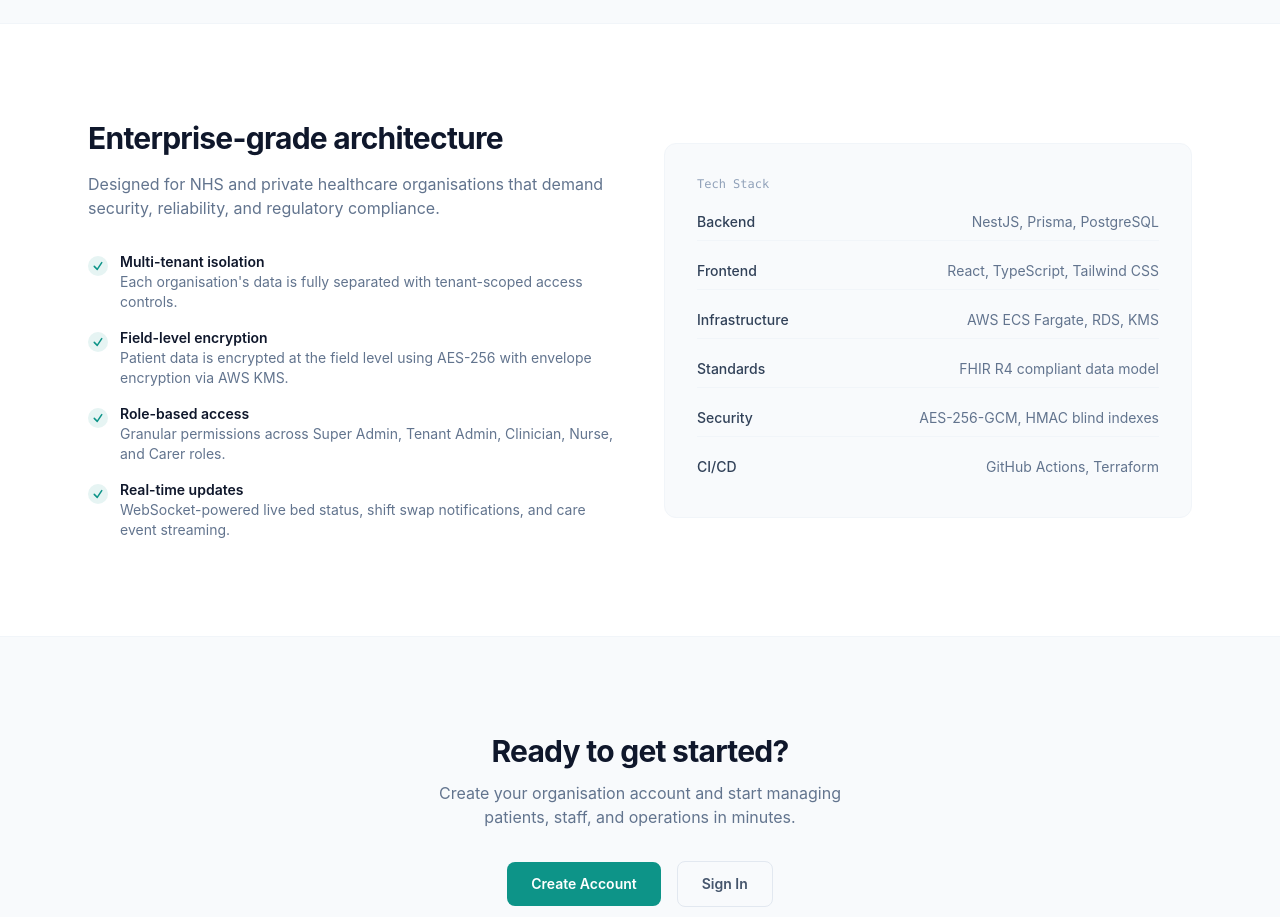
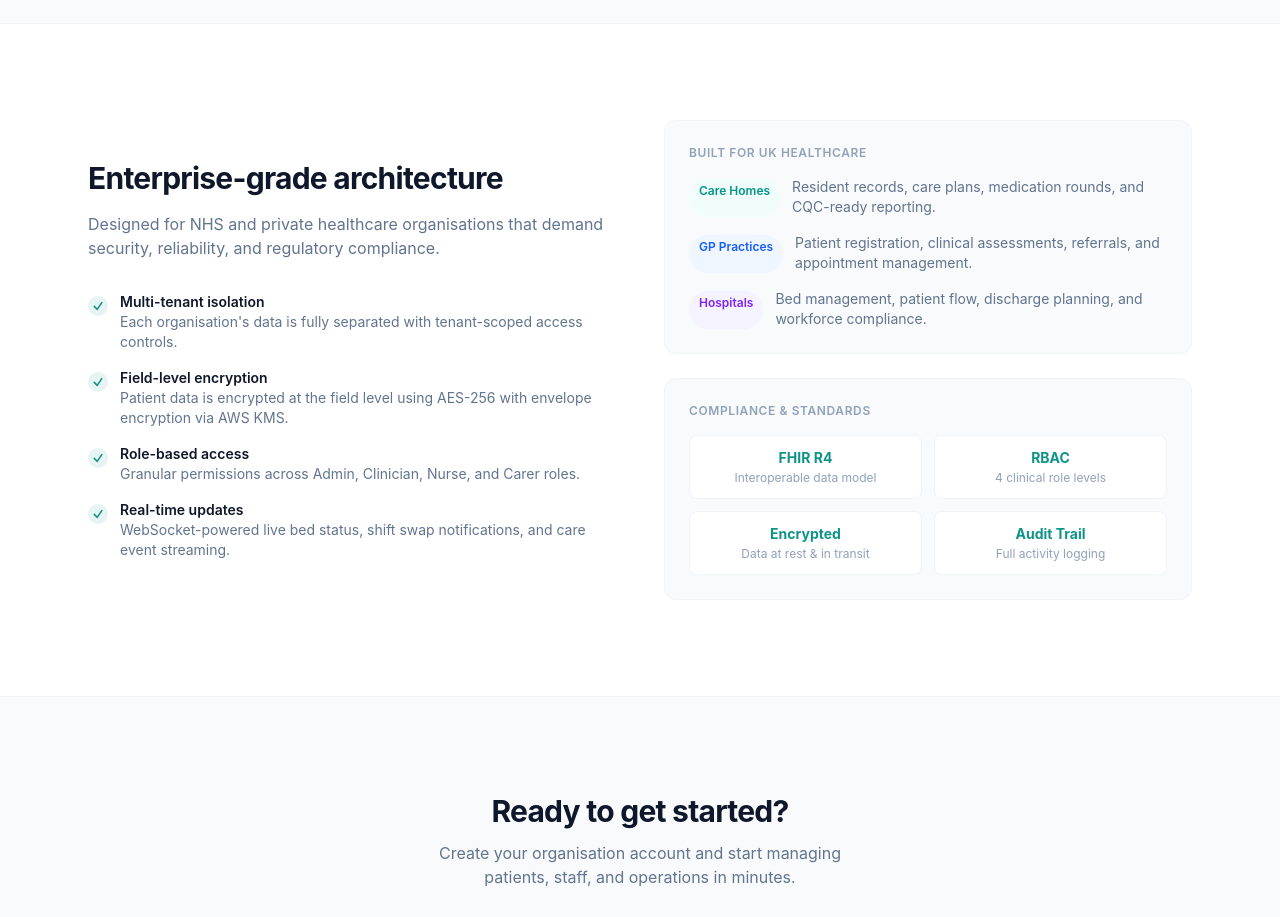
Before and after one commit to Temmix/care-solutions, a React (Vite) app in the folder apps/web/: page / in a window 1280 px wide. Shown: the part 1580-2497 px from the top of the page. Built offline with nearby package versions, Linux system fonts and the light colour scheme; no server answers.

Commit message:
feat: update demo page content and redirect logout to landing page
Replace commented tech stack div with customer-facing panels showing
supported org types and compliance standards. Change logout navigation
from /login to / (landing page).

```diff
--- a/apps/web/src/components/Layout.tsx
+++ b/apps/web/src/components/Layout.tsx
@@ -403,7 +403,7 @@ export function Layout(): React.ReactElement {
 
   const handleLogout = () => {
     logout();
-    navigate('/login');
+    navigate('/');
   };
 
   const handleClearTenant = () => {
--- a/apps/web/src/features/auth/ChangePasswordPage.tsx
+++ b/apps/web/src/features/auth/ChangePasswordPage.tsx
@@ -132,7 +132,7 @@ export function ChangePasswordPage({ forced }: Props): React.ReactElement {
                 type="button"
                 onClick={() => {
                   logout();
-                  navigate('/login');
+                  navigate('/');
                 }}
                 className="w-full py-2 text-sm text-slate-500 bg-transparent border-none cursor-pointer hover:text-slate-700"
               >
--- a/apps/web/src/features/demo/DemoPage.tsx
+++ b/apps/web/src/features/demo/DemoPage.tsx
@@ -258,7 +258,7 @@ export function DemoPage(): React.ReactElement {
                   ],
                   [
                     'Role-based access',
-                    'Granular permissions across Super Admin, Tenant Admin, Clinician, Nurse, and Carer roles.',
+                    'Granular permissions across Admin, Clinician, Nurse, and Carer roles.',
                   ],
                   [
                     'Real-time updates',
@@ -289,25 +289,60 @@ export function DemoPage(): React.ReactElement {
                 ))}
               </ul>
             </div>
-            <div className="bg-slate-50 rounded-xl border border-slate-100 p-8">
-              <div className="text-xs font-mono text-slate-400 mb-3">Tech Stack</div>
-              <div className="space-y-3">
-                {[
-                  ['Backend', 'NestJS, Prisma, PostgreSQL'],
-                  ['Frontend', 'React, TypeScript, Tailwind CSS'],
-                  ['Infrastructure', 'AWS ECS Fargate, RDS, KMS'],
-                  ['Standards', 'FHIR R4 compliant data model'],
-                  ['Security', 'AES-256-GCM, HMAC blind indexes'],
-                  ['CI/CD', 'GitHub Actions, Terraform'],
-                ].map(([label, value]) => (
-                  <div
-                    key={label}
-                    className="flex items-center justify-between py-2 border-b border-slate-100 last:border-0"
-                  >
-                    <span className="text-sm font-medium text-slate-700">{label}</span>
-                    <span className="text-sm text-slate-500">{value}</span>
-                  </div>
-                ))}
+            <div className="space-y-6">
+              <div className="bg-slate-50 rounded-xl border border-slate-100 p-6">
+                <div className="text-xs font-semibold text-slate-400 uppercase tracking-wider mb-4">
+                  Built for UK Healthcare
+                </div>
+                <div className="space-y-4">
+                  {[
+                    {
+                      label: 'Care Homes',
+                      desc: 'Resident records, care plans, medication rounds, and CQC-ready reporting.',
+                      color: 'bg-teal-50 text-teal-600',
+                    },
+                    {
+                      label: 'GP Practices',
+                      desc: 'Patient registration, clinical assessments, referrals, and appointment management.',
+                      color: 'bg-blue-50 text-blue-600',
+                    },
+                    {
+                      label: 'Hospitals',
+                      desc: 'Bed management, patient flow, discharge planning, and workforce compliance.',
+                      color: 'bg-violet-50 text-violet-600',
+                    },
+                  ].map((org) => (
+                    <div key={org.label} className="flex gap-3">
+                      <span
+                        className={`text-xs font-semibold px-2.5 py-1 rounded-full ${org.color} shrink-0 mt-0.5`}
+                      >
+                        {org.label}
+                      </span>
+                      <span className="text-sm text-slate-500">{org.desc}</span>
+                    </div>
+                  ))}
+                </div>
+              </div>
+              <div className="bg-slate-50 rounded-xl border border-slate-100 p-6">
+                <div className="text-xs font-semibold text-slate-400 uppercase tracking-wider mb-4">
+                  Compliance & Standards
+                </div>
+                <div className="grid grid-cols-2 gap-3">
+                  {[
+                    { label: 'FHIR R4', desc: 'Interoperable data model' },
+                    { label: 'RBAC', desc: '4 clinical role levels' },
+                    { label: 'Encrypted', desc: 'Data at rest & in transit' },
+                    { label: 'Audit Trail', desc: 'Full activity logging' },
+                  ].map((item) => (
+                    <div
+                      key={item.label}
+                      className="bg-white rounded-lg border border-slate-100 p-3 text-center"
+                    >
+                      <div className="text-sm font-bold text-accent">{item.label}</div>
+                      <div className="text-xs text-slate-400 mt-0.5">{item.desc}</div>
+                    </div>
+                  ))}
+                </div>
               </div>
             </div>
           </div>
```
